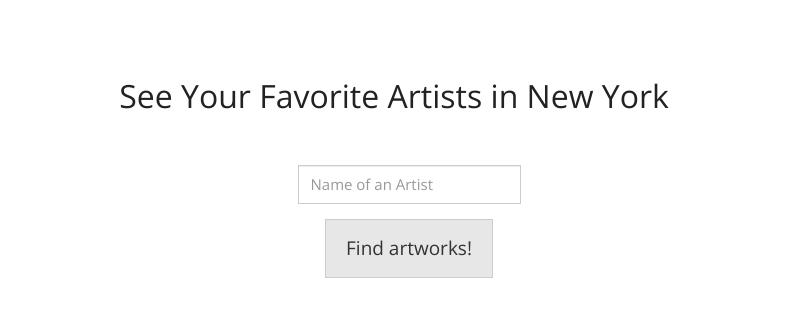
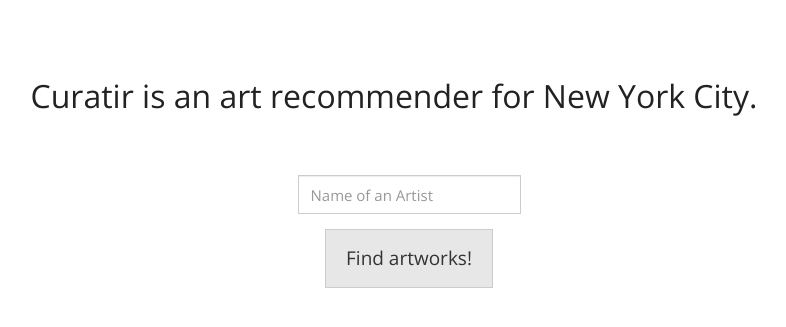
Before and after one commit to weiwang/curatir, a Flask app: page / in a window 1280 px wide. Shown: the part 45-372 px from the top of the page, without its empty margins (246-1032 px from the left). Run offline with Flask 2, Linux system fonts and the light colour scheme; some libraries are stand-ins or nearby versions.

Commit message:
changed html titles

```diff
--- a/app/templates/input.html
+++ b/app/templates/input.html
@@ -8,7 +8,7 @@
     <meta name="author" content="">
     <link rel="icon" href="../../favicon.ico">
 
-    <title>Starter Template for Bootstrap</title>
+    <title>Curatir helps you find your arts.</title>
 
     <!-- Bootstrap core CSS -->
     <link href="../static/css/bootstrap.min.css" rel="stylesheet">
@@ -57,7 +57,8 @@
   <div class="container">
 
     <div class="starter-template">
-        <h2>See Your Favorite Artists in New York</h2>
+        <h2>Curatir is an art recommender for New York City.</h2>
+        <h2></h2>
         <p></p>
     </div>
 
--- a/app/templates/output.html
+++ b/app/templates/output.html
@@ -8,7 +8,7 @@
     <meta name="author" content="">
     <link rel="icon" href="../../favicon.ico">
 
-    <title>Output with Map</title>
+    <title>Output for {{ artist }}</title>
 
     <!-- Bootstrap core CSS -->
     <link href="../static/css/bootstrap.min.css" rel="stylesheet">
@@ -86,7 +86,7 @@
             <span class="icon-bar"></span>
             <span class="icon-bar"></span>
           </button>
-          <a class="navbar-brand" href="./input">munia</a>
+          <a class="navbar-brand" href="./input">curatir</a>
         </div>
         <div id="navbar" class="collapse navbar-collapse">
           <ul class="nav navbar-nav">
```
Also changed, not shown: README.md (deleted), 2 other files.
